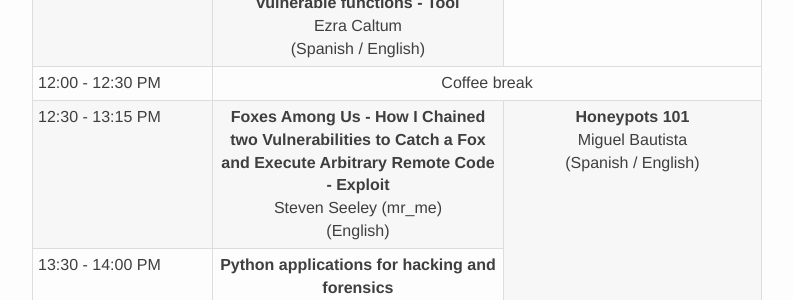
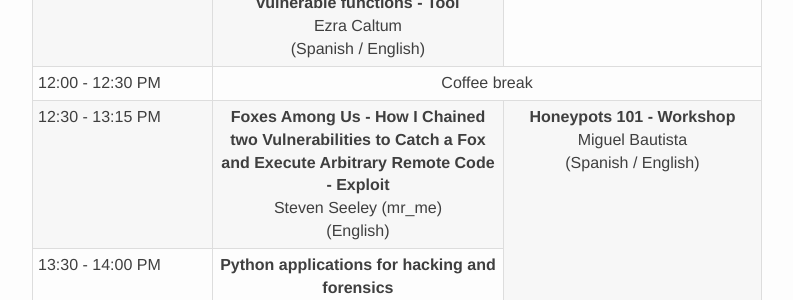
Before and after one commit to BSidesCDMX/bsidescdmx.github.io, a Jekyll site: the page built from schedule.md, in a window 1280 px wide and 900 px high, scrolled down 1704 px. Shown: the part 152-452 px from the top of the window, without its empty margins (243-1036 px from the left). Built offline with Jekyll 4.4.1, drawn with Linux system fonts in a browser that asks for light colours; nearby versions of some CDN libraries.

Commit message:
Agenda update
Honeypots established as workshop again

```diff
--- a/schedule.md
+++ b/schedule.md
@@ -132,7 +132,7 @@ Also, you can support BSides CDMX and everything we get will be used to sponsor
                     </td>
                     <td class="agenda-events" rowspan="2">
                         <div class="agenda-event">
-                            <b>Honeypots 101</b><br>
+                            <b>Honeypots 101 - Workshop</b><br>
                             Miguel Bautista <br>
                             (Spanish / English)
                         </div>
```
Also changed, not shown: agenda.md (+1 -1 lines).
